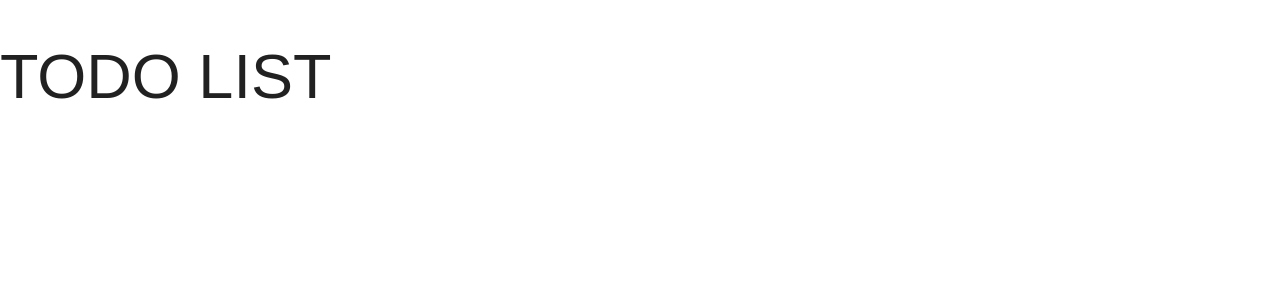
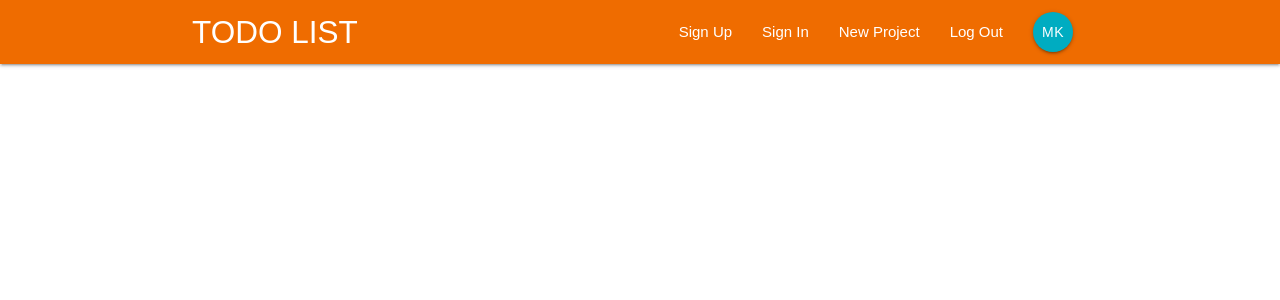
Before and after one commit to koczanm/todo-list, a React (Create React App) app: page / in a window 1280 px wide. Shown: the top 300 px of the page. Built offline with nearby package versions, Linux system fonts and the light colour scheme.

Commit message:
Add navbar

```diff
--- a/src/App.js
+++ b/src/App.js
@@ -1,15 +1,17 @@
 import React, { Component } from "react";
 import { BrowserRouter } from "react-router-dom";
+
+import Navbar from "./components/layout/Navbar";
 
 class App extends Component {
   render() {
     return (
       <BrowserRouter>
         <div className="App">
-          <h1>TODO LIST</h1>
+          <Navbar />
         </div>
       </BrowserRouter>
-    )
+    );
   }
 }
 
--- a/src/components/layout/Navbar.js
+++ b/src/components/layout/Navbar.js
@@ -0,0 +1,21 @@
+import React from "react";
+import { Link } from "react-router-dom";
+
+import SignedInLinks from "./SignedInLinks";
+import SignedOutLinks from "./SignedOutLinks";
+
+const Navbar = () => {
+  return (
+    <nav className="nav-wrapper orange darken-3">
+      <div className="container">
+        <Link to="/" className="brand-logo">
+          TODO LIST
+        </Link>
+        <SignedInLinks />
+        <SignedOutLinks />
+      </div>
+    </nav>
+  );
+};
+
+export default Navbar;
--- a/src/components/layout/SignedInLinks.js
+++ b/src/components/layout/SignedInLinks.js
@@ -0,0 +1,22 @@
+import React from "react";
+import { NavLink } from "react-router-dom";
+
+const SingedInLinks = () => {
+  return (
+    <ul className="right">
+      <li>
+        <NavLink to="/">New Project</NavLink>
+      </li>
+      <li>
+        <NavLink to="/">Log Out</NavLink>
+      </li>
+      <li>
+        <NavLink to="/" className="btn btn-floating cyan darken-1">
+          MK
+        </NavLink>
+      </li>
+    </ul>
+  );
+};
+
+export default SingedInLinks;
--- a/src/components/layout/SignedOutLinks.js
+++ b/src/components/layout/SignedOutLinks.js
@@ -0,0 +1,17 @@
+import React from "react";
+import { NavLink } from "react-router-dom";
+
+const SingedOutLinks = () => {
+  return (
+    <ul className="right">
+      <li>
+        <NavLink to="/">Sign Up</NavLink>
+      </li>
+      <li>
+        <NavLink to="/">Sign In</NavLink>
+      </li>
+    </ul>
+  );
+};
+
+export default SingedOutLinks;
```
